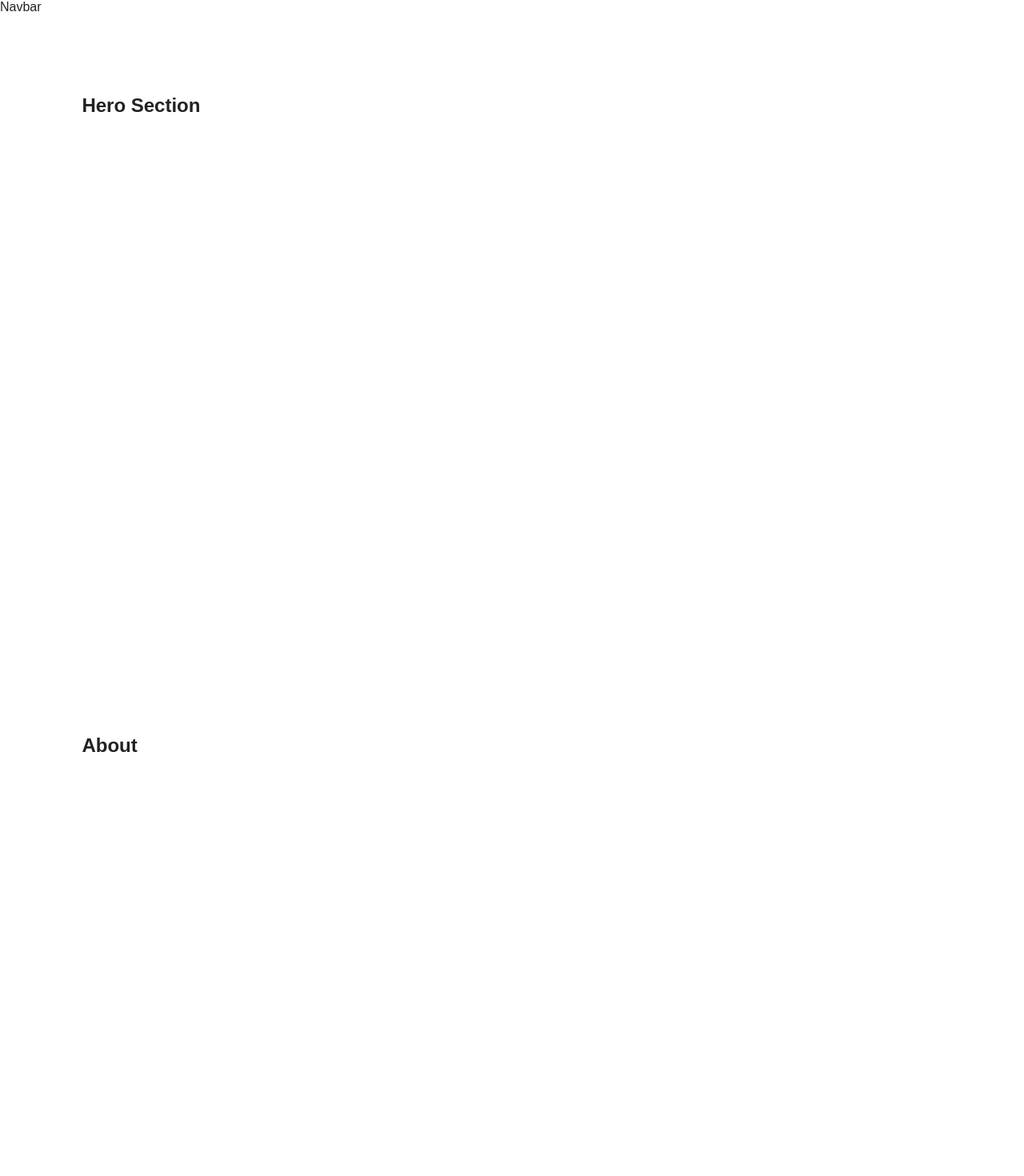
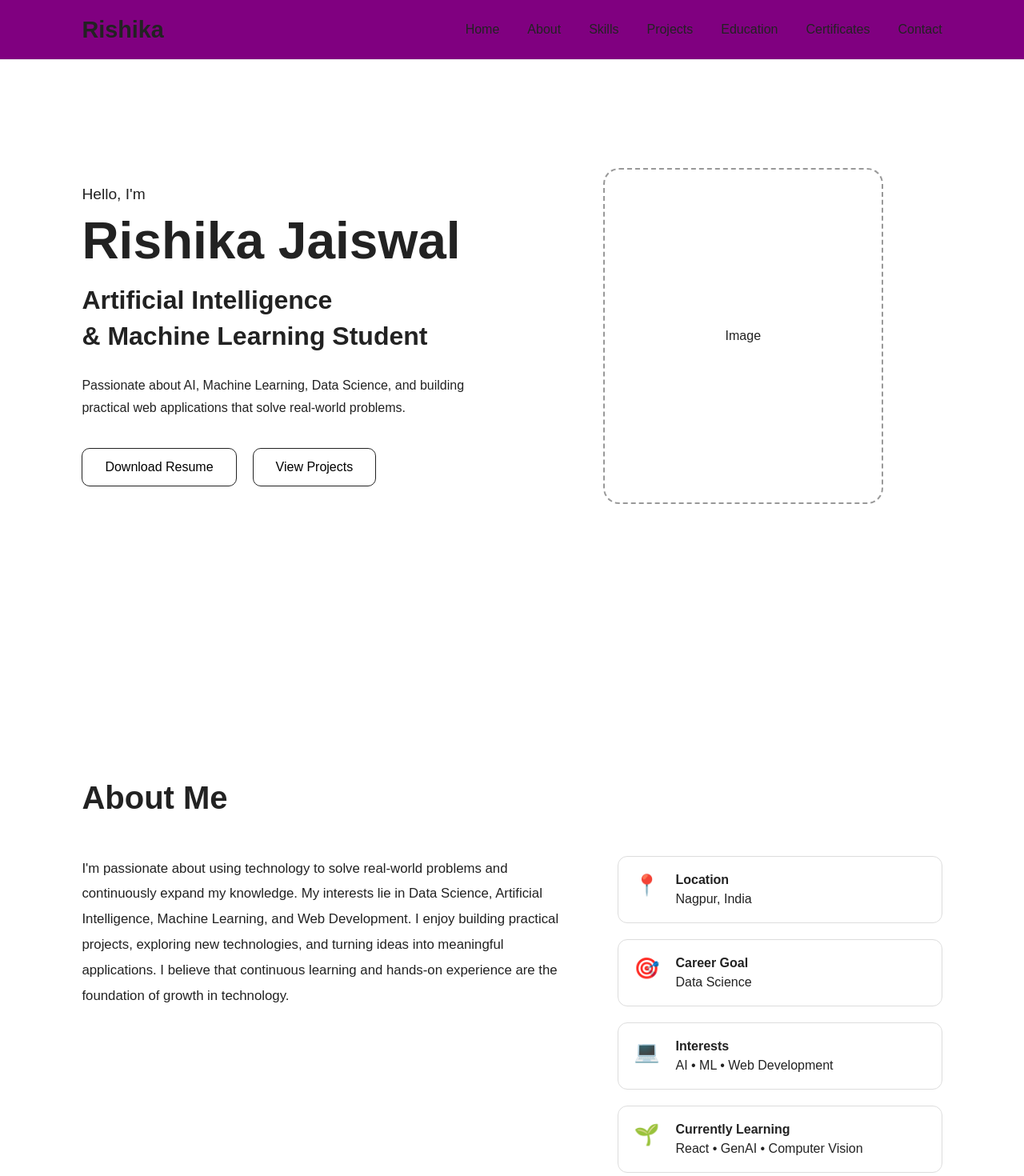
Before and after one commit to Rishikaj03/PORTFOLIO, a React app: page / in a window 1280 px wide. Shown: the top 1470 px of the page at 80% size. Built offline with nearby package versions, Linux system fonts and the light colour scheme; the HTML template or start-up script is replaced by a standard one.

Commit message:
Initial React Vite setup

```diff
--- a/src/About.css
+++ b/src/About.css
@@ -0,0 +1,44 @@
+.about{
+    display:flex;
+    flex-direction:column;
+    justify-content:center;
+}
+
+.section-title{
+    font-size:2.5rem;
+    margin-bottom:50px;
+}
+
+.about-container{
+    display:grid;
+    grid-template-columns:1.5fr 1fr;
+    gap:60px;
+    align-items:start;
+}
+
+.about-text p{
+    line-height:1.9;
+    font-size:1.05rem;
+}
+
+.about-info{
+    display:flex;
+    flex-direction:column;
+    gap:20px;
+}
+
+.info-card{
+    display:flex;
+    gap:20px;
+    padding:20px;
+    border:1px solid #ddd;
+    border-radius:12px;
+}
+
+.info-card span{
+    font-size:1.6rem;
+}
+
+.info-card h4{
+    margin-bottom:6px;
+}
--- a/src/About.jsx
+++ b/src/About.jsx
@@ -1,7 +1,59 @@
+import "./About.css";
+
 function About() {
   return (
-    <section id="about">
-      <h1>About</h1>
+    <section className="about" id="about">
+
+      <h2 className="section-title">About Me</h2>
+
+      <div className="about-container">
+
+        <div className="about-text">
+
+          <p>
+            I'm passionate about using technology to solve real-world problems and continuously expand my knowledge. My interests lie in Data Science, Artificial Intelligence, Machine Learning, and Web Development. I enjoy building practical projects, exploring new technologies, and turning ideas into meaningful applications. I believe that continuous learning and hands-on experience are the foundation of growth in technology.
+          </p>
+
+        </div>
+
+        <div className="about-info">
+
+          <div className="info-card">
+            <span>📍</span>
+            <div>
+              <h4>Location</h4>
+              <p>Nagpur, India</p>
+            </div>
+          </div>
+
+          <div className="info-card">
+            <span>🎯</span>
+            <div>
+              <h4>Career Goal</h4>
+              <p>Data Science</p>
+            </div>
+          </div>
+
+          <div className="info-card">
+            <span>💻</span>
+            <div>
+              <h4>Interests</h4>
+              <p>AI • ML • Web Development</p>
+            </div>
+          </div>
+
+          <div className="info-card">
+            <span>🌱</span>
+            <div>
+              <h4>Currently Learning</h4>
+              <p>React • GenAI • Computer Vision</p>
+            </div>
+          </div>
+
+        </div>
+
+      </div>
+
     </section>
   );
 }
--- a/src/Hero.css
+++ b/src/Hero.css
@@ -0,0 +1,78 @@
+.hero{
+
+    display:flex;
+    justify-content:space-between;
+    align-items:center;
+
+    gap:80px;
+}
+
+.hero-content{
+
+    flex:1;
+}
+
+.hero-image{
+
+    flex:1;
+
+    display:flex;
+    justify-content:center;
+}
+
+.image-box{
+
+    width:350px;
+    height:420px;
+
+    border:2px dashed #999;
+
+    display:flex;
+    justify-content:center;
+    align-items:center;
+
+    border-radius:20px;
+}
+
+.greeting{
+
+    font-size:1.2rem;
+    margin-bottom:10px;
+}
+
+.hero h1{
+
+    font-size:4rem;
+    margin-bottom:15px;
+}
+
+.hero h2{
+
+    font-size:2rem;
+    line-height:1.4;
+    margin-bottom:25px;
+}
+
+.description{
+
+    max-width:550px;
+    line-height:1.8;
+    margin-bottom:35px;
+}
+
+.hero-buttons{
+
+    display:flex;
+    gap:20px;
+}
+
+.hero-buttons button{
+
+    padding:14px 28px;
+
+    border:1px solid #222;
+
+    border-radius:10px;
+
+    font-size:1rem;
+}
--- a/src/Hero.jsx
+++ b/src/Hero.jsx
@@ -1,7 +1,43 @@
+import "./Hero.css";
+
 function Hero() {
   return (
-    <section id="home">
-      <h1>Hero Section</h1>
+    <section className="hero" id="home">
+
+      <div className="hero-content">
+
+        <p className="greeting">Hello, I'm</p>
+
+        <h1>Rishika Jaiswal</h1>
+
+        <h2>
+          Artificial Intelligence <br />
+          & Machine Learning Student
+        </h2>
+
+        <p className="description">
+          Passionate about AI, Machine Learning, Data Science,
+          and building practical web applications that solve
+          real-world problems.
+        </p>
+
+        <div className="hero-buttons">
+          <button>Download Resume</button>
+          <button>View Projects</button>
+        </div>
+
+      </div>
+
+      <div className="hero-image">
+
+        <div className="image-box">
+
+          Image
+
+        </div>
+
+      </div>
+
     </section>
   );
 }
--- a/src/NavBar.css
+++ b/src/NavBar.css
@@ -0,0 +1,41 @@
+.navbar {
+    position: fixed;
+    top: 0;
+    left: 0;
+
+    width: 100%;
+    height: 75px;
+
+    display: flex;
+    justify-content: space-between;
+    align-items: center;
+
+    padding: 0 8%;
+
+    background: purple;
+
+    z-index: 1000;
+
+    border-bottom: 1px solid #ececec;
+}
+
+.logo{
+    font-size:1.8rem;
+    font-weight:700;
+    cursor:pointer;
+}
+
+.nav-links{
+    display:flex;
+    gap:35px;
+}
+
+.nav-links a{
+    font-size:1rem;
+    font-weight:500;
+    transition:.3s;
+}
+
+.nav-links a:hover{
+    transform:translateY(-2px);
+}
--- a/src/Navbar.jsx
+++ b/src/Navbar.jsx
@@ -1,7 +1,23 @@
+import "./Navbar.css";
+
 function Navbar() {
   return (
-    <nav>
-      Navbar
+    <nav className="navbar">
+
+      <div className="logo">
+        Rishika
+      </div>
+
+      <ul className="nav-links">
+        <li><a href="#home">Home</a></li>
+        <li><a href="#about">About</a></li>
+        <li><a href="#skills">Skills</a></li>
+        <li><a href="#projects">Projects</a></li>
+        <li><a href="#education">Education</a></li>
+        <li><a href="#certifications">Certificates</a></li>
+        <li><a href="#contact">Contact</a></li>
+      </ul>
+
     </nav>
   );
 }
--- a/src/styles/global.css
+++ b/src/styles/global.css
@@ -37,5 +37,5 @@ button{
 section{
     width:100%;
     min-height:100vh;
-    padding:100px 8%;
+    padding:120px 8% 80px;
 }
```
